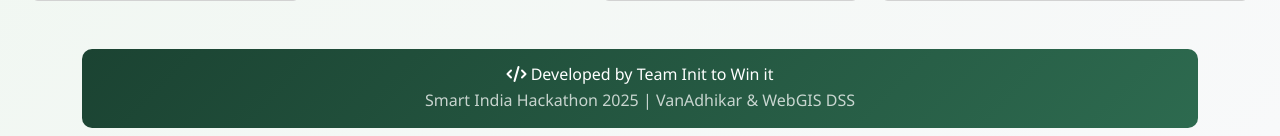
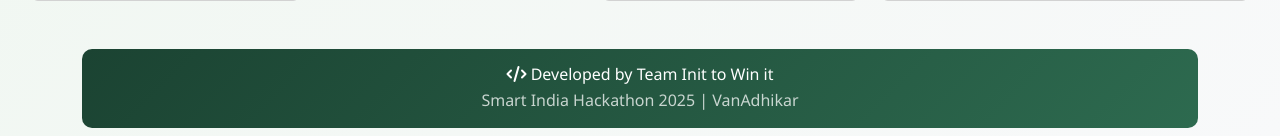
Before and after one commit to Kewal1903/SIH_demo, a Flask app: template templates/polished_frontend_forCitizen.html in a window 1280 px wide. Shown: the part 1872-2008 px from the top of the page. Run offline with Flask 3, Linux system fonts and the light colour scheme; the template is opened without the code that fills it, so the values that code supplies are empty.

Commit message:
changed name from Vanadhikar and something->Vanadhikar

```diff
--- a/templates/polished_frontend_forCitizen.html
+++ b/templates/polished_frontend_forCitizen.html
@@ -471,7 +471,7 @@
                             <i class="fas fa-tree"></i>
                         </div>
                         <div class="title-section">
-                            <h1>VanAdhikar & WebGIS DSS</h1>
+                            <h1>VanAdhikar</h1>
                             <p>Forest Rights Act Implementation Monitoring System</p>
                         </div>
                     </div>
@@ -972,7 +972,7 @@
         <div class="container text-center py-2">
             <div style="background: linear-gradient(135deg, var(--forest-dark) 0%, var(--forest-medium) 100%); color: white; padding: 1rem 0; border-radius: 10px;">
                 <h6 class="mb-1"><i class="fas fa-code"></i> Developed by Team Init to Win it       </h6>
-                <p class="mb-0 opacity-75">Smart India Hackathon 2025 | VanAdhikar & WebGIS DSS</p>
+                <p class="mb-0 opacity-75">Smart India Hackathon 2025 | VanAdhikar</p>
             </div>
         </div>
     </footer>
```
